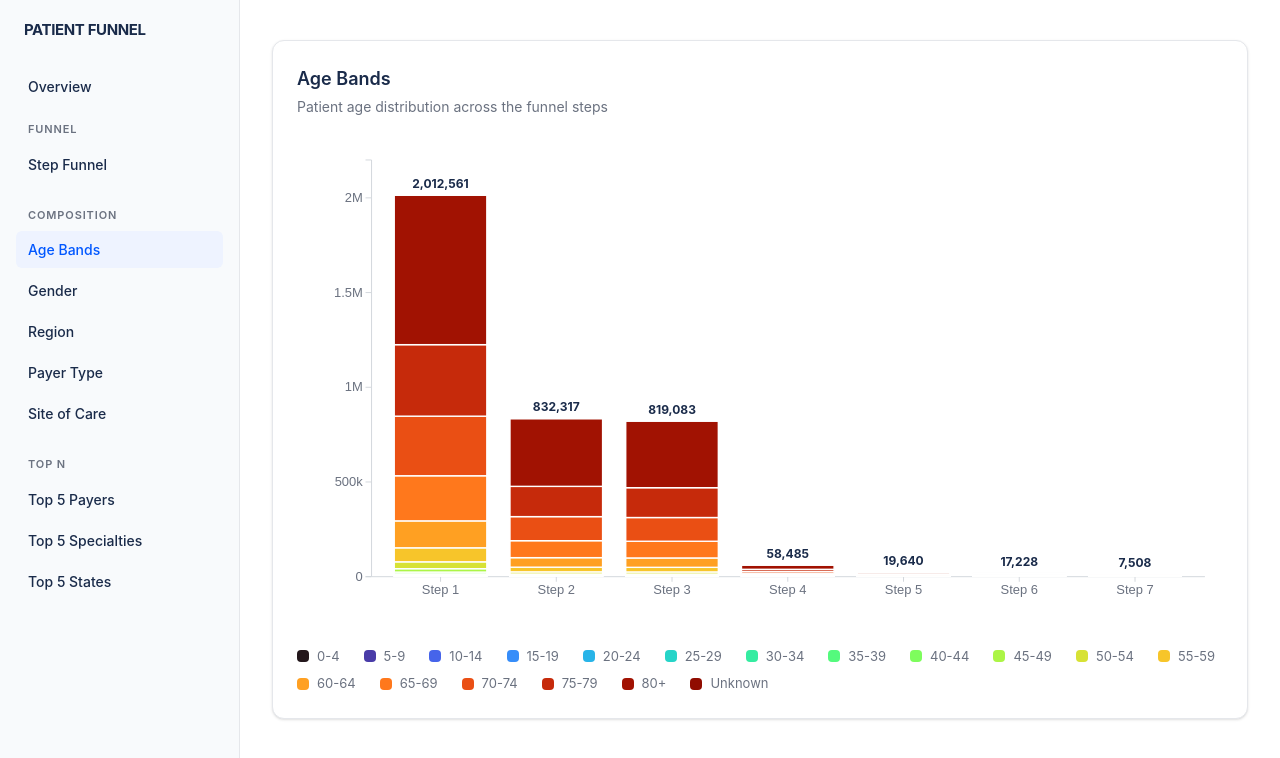
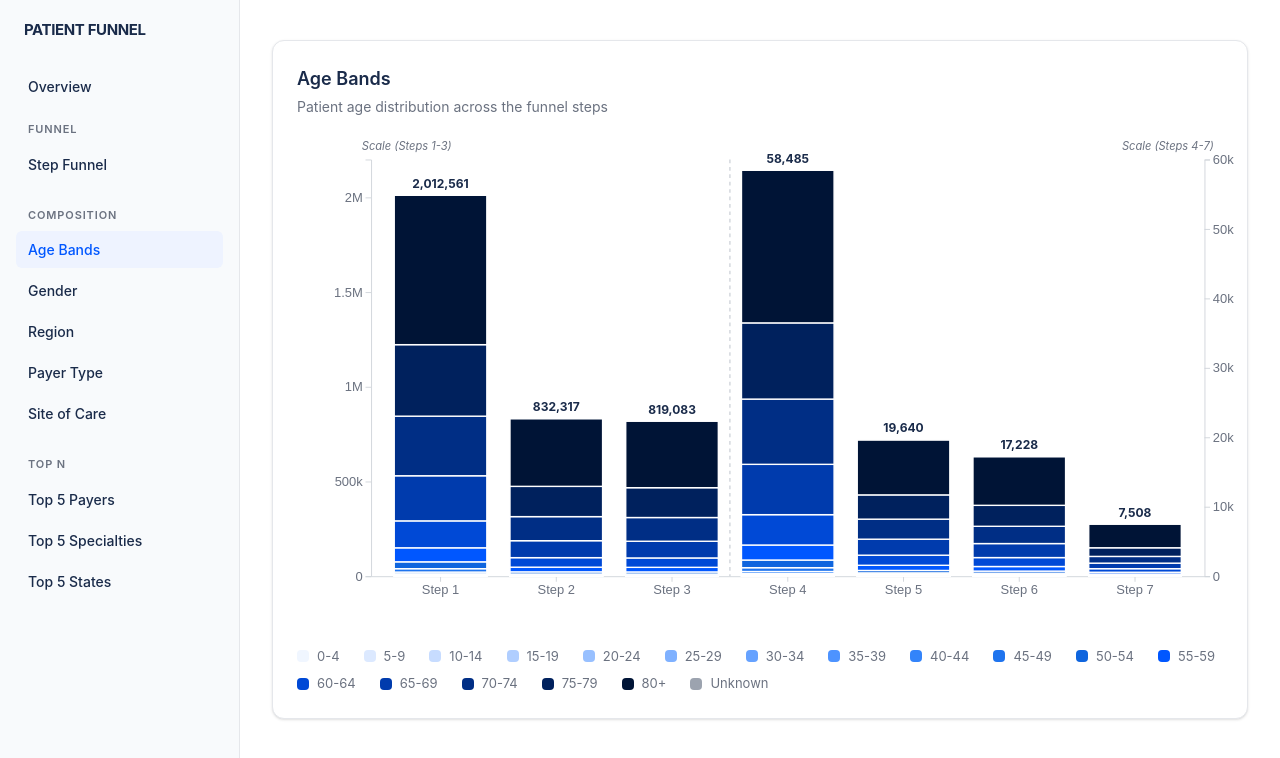
Before and after one commit to Vishw-modi/ARD-Charts, a Next.js app: page /composition/age in a window 1280 px wide. Shown: the top 758 px of the page. Built offline with nearby package versions, Linux system fonts and the light colour scheme.

Commit message:
dual axis for the age band chart

```diff
--- a/components/charts/AgeGroupStackedBar.tsx
+++ b/components/charts/AgeGroupStackedBar.tsx
@@ -13,6 +13,27 @@ const AGE_ORDER = [
   "40-44", "45-49", "50-54", "55-59", "60-64", "65-69", "70-74",
   "75-79", "80+", "Unknown"
 ];
+
+const AGE_COLORS: Record<string, string> = {
+  "0-4": "#F0F6FF",
+  "5-9": "#DCE9FF",
+  "10-14": "#C7DCFF",
+  "15-19": "#B0CEFF",
+  "20-24": "#98C0FF",
+  "25-29": "#7FB1FF",
+  "30-34": "#66A2FF",
+  "35-39": "#4D93FF",
+  "40-44": "#3384FA",
+  "45-49": "#1F74EE",
+  "50-54": "#0F65DE",
+  "55-59": "#0057FF",
+  "60-64": "#0049D6",
+  "65-69": "#003BAD",
+  "70-74": "#002E85",
+  "75-79": "#00215D",
+  "80+": "#001436",
+  "Unknown": "#9CA3AF"
+};
 
 export function AgeGroupStackedBar({ rows }: ChartProps) {
   const containerRef = useRef<HTMLDivElement>(null);
@@ -31,13 +52,7 @@ export function AgeGroupStackedBar({ rows }: ChartProps) {
       return a.localeCompare(b);
     });
 
-    const colorInterpolator = d3.interpolateTurbo;
-    const colorScale = d3.scaleSequential()
-      .domain([0, Math.max(1, sortedAges.length - 1)])
-      .interpolator(colorInterpolator);
-
-    const colors = sortedAges.map((_, i) => colorScale(i));
-    const colorMap = new Map(sortedAges.map((age, i) => [age, colors[i]]));
+    const colorMap = new Map(sortedAges.map(age => [age, AGE_COLORS[age] || "#9CA3AF"]));
 
     return { ageRows: aRows, sortedAges, colorMap };
   }, [rows]);
@@ -92,15 +107,23 @@ export function AgeGroupStackedBar({ rows }: ChartProps) {
         .range([0, innerWidth])
         .padding(0.2);
 
-      const y = d3.scaleLinear()
-        .domain([0, d3.max(chartData, d => d.total) || 0])
+      const maxPrimary = d3.max(chartData.slice(0, 3), d => d.total) || 0;
+      const maxSecondary = d3.max(chartData.slice(3), d => d.total) || 0;
+
+      const y1 = d3.scaleLinear()
+        .domain([0, maxPrimary])
+        .nice()
+        .range([innerHeight, 0]);
+
+      const y2 = d3.scaleLinear()
+        .domain([0, maxSecondary])
         .nice()
         .range([innerHeight, 0]);
 
       // Stack data
       const stack = d3.stack().keys(sortedAges)(chartData as unknown as Iterable<{ [key: string]: number }>);
 
-      // Draw axes
+      // Draw X axis
       g.append("g")
         .attr("transform", `translate(0,${innerHeight})`)
         .call(d3.axisBottom(x).tickSizeOuter(0))
@@ -108,13 +131,57 @@ export function AgeGroupStackedBar({ rows }: ChartProps) {
         .attr("fill", "var(--muted)")
         .attr("font-size", "14px");
 
+      // Left axis (Steps 1-3)
       g.append("g")
-        .call(d3.axisLeft(y).ticks(6).tickFormat(d3.format("~s")))
+        .call(d3.axisLeft(y1).ticks(6).tickFormat(d3.format("~s")))
         .selectAll("text")
         .attr("fill", "var(--muted)")
         .attr("font-size", "14px");
 
+      // Right axis (Steps 4-7)
+      g.append("g")
+        .attr("transform", `translate(${innerWidth},0)`)
+        .call(d3.axisRight(y2).ticks(6).tickFormat(d3.format("~s")))
+        .selectAll("text")
+        .attr("fill", "var(--muted)")
+        .attr("font-size", "14px");
+
+      // Axis labels
+      g.append("text")
+        .attr("x", -10)
+        .attr("y", -10)
+        .attr("text-anchor", "start")
+        .attr("fill", "var(--muted)")
+        .attr("font-size", "12px")
+        .attr("font-style", "italic")
+        .text("Scale (Steps 1-3)");
+
+      g.append("text")
+        .attr("x", innerWidth + 10)
+        .attr("y", -10)
+        .attr("text-anchor", "end")
+        .attr("fill", "var(--muted)")
+        .attr("font-size", "12px")
+        .attr("font-style", "italic")
+        .text("Scale (Steps 4-7)");
+
       g.selectAll(".domain, .tick line").attr("stroke", "#D1D5DB");
+
+      // Visual divider
+      if (chartData.length > 3) {
+        const step3X = x("Step 3")! + x.bandwidth();
+        const step4X = x("Step 4")!;
+        const midX = (step3X + step4X) / 2;
+
+        g.append("line")
+          .attr("x1", midX)
+          .attr("x2", midX)
+          .attr("y1", 0)
+          .attr("y2", innerHeight)
+          .attr("stroke", "#D1D5DB")
+          .attr("stroke-width", 1.5)
+          .attr("stroke-dasharray", "4,4");
+      }
 
       // Draw bars
       const formatCount = d3.format(",");
@@ -128,8 +195,16 @@ export function AgeGroupStackedBar({ rows }: ChartProps) {
         .data(d => d)
         .enter().append("rect")
         .attr("x", d => x((d.data as any).step)!)
-        .attr("y", d => y(d[1]))
-        .attr("height", d => y(d[0]) - y(d[1]))
+        .attr("y", d => {
+          const stepNum = parseInt((d.data as any).step.replace("Step ", ""));
+          const activeY = stepNum > 3 ? y2 : y1;
+          return activeY(d[1]);
+        })
+        .attr("height", d => {
+          const stepNum = parseInt((d.data as any).step.replace("Step ", ""));
+          const activeY = stepNum > 3 ? y2 : y1;
+          return activeY(d[0]) - activeY(d[1]);
+        })
         .attr("width", x.bandwidth())
         .attr("stroke", "white")
         .attr("stroke-width", 1.5)
@@ -151,7 +226,11 @@ export function AgeGroupStackedBar({ rows }: ChartProps) {
         .enter().append("text")
         .attr("class", "total-label")
         .attr("x", d => x(d.step)! + x.bandwidth() / 2)
-        .attr("y", d => y(d.total) - 8)
+        .attr("y", d => {
+          const stepNum = parseInt(d.step.replace("Step ", ""));
+          const activeY = stepNum > 3 ? y2 : y1;
+          return activeY(d.total) - 8;
+        })
         .attr("text-anchor", "middle")
         .attr("fill", "var(--text)")
         .attr("font-size", "13px")
--- a/components/charts/Top5Collapsed100StackedBar.tsx
+++ b/components/charts/Top5Collapsed100StackedBar.tsx
@@ -21,16 +21,23 @@ export function Top5Collapsed100StackedBar({ rows, dimension }: Top5Props) {
   const { dimRows, finalCategories, COLORS } = useMemo(() => {
     const dRows = rows.filter(r => r.DIMENSION === dimension);
 
+    // Track totals excluding 'Other' and 'Unknown' so they don't take up a Top 5 slot
     const categoryMap = new Map<string, number>();
     for (const r of dRows) {
-      categoryMap.set(r.VALUE, (categoryMap.get(r.VALUE) || 0) + r.PATIENTS);
+      if (r.VALUE !== "Other" && r.VALUE !== "Unknown") {
+        categoryMap.set(r.VALUE, (categoryMap.get(r.VALUE) || 0) + r.PATIENTS);
+      }
     }
+
     const sorted = Array.from(categoryMap.entries())
       .sort((a, b) => b[1] - a[1])
       .map(entry => entry[0]);
 
     const fCategories = sorted.slice(0, 5);
-    if (sorted.length > 5) {
+
+    // We need an "Other" bucket if there are >5 named categories, or if any original rows were "Other"/"Unknown"
+    const needsOther = dRows.some(r => r.VALUE === "Other" || r.VALUE === "Unknown" || !fCategories.includes(r.VALUE));
+    if (needsOther) {
       fCategories.push("Other");
     }
 
```
